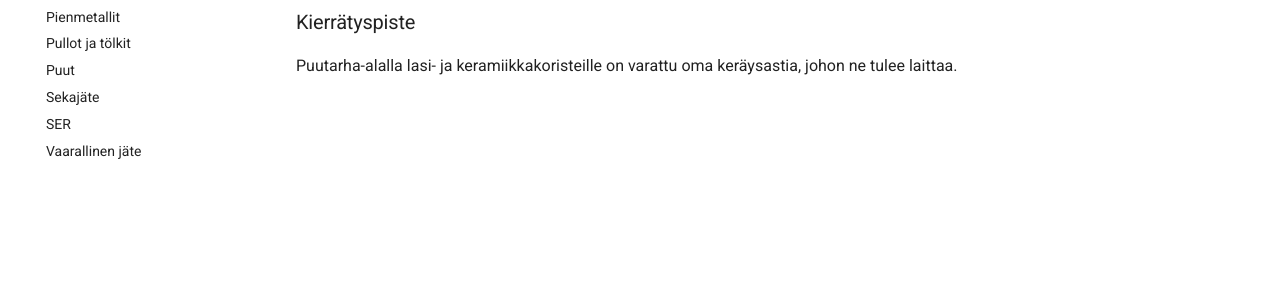
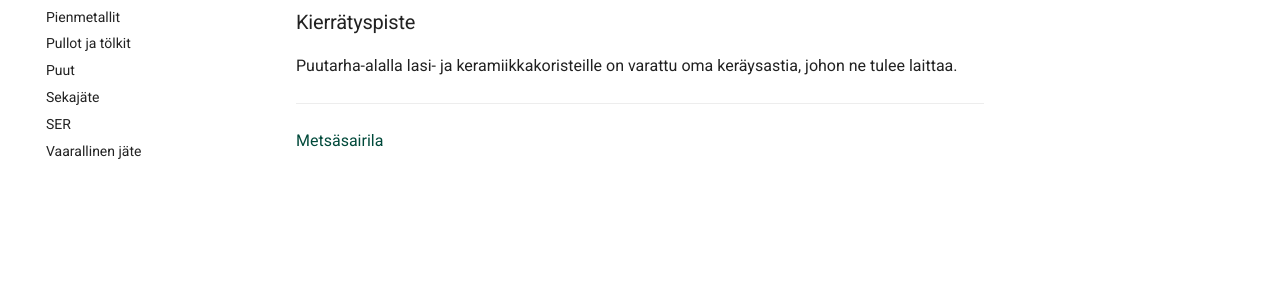
Before and after one commit to vt13op/loop-ed, an MkDocs documentation site: the page built from docs/lasi_ja_keramiikka.md, in a window 1280 px wide. Shown: the part 310-603 px from the top of the page. Built offline with MkDocs 1.6.1 and Material for MkDocs 9.7.7, drawn with Linux system fonts in a browser that asks for light colours.

Commit message:
Update lasi_ja_keramiikka.md

```diff
--- a/docs/lasi_ja_keramiikka.md
+++ b/docs/lasi_ja_keramiikka.md
@@ -6,3 +6,7 @@
 ### Kierrätyspiste
 
 Puutarha-alalla lasi- ja keramiikkakoristeille on varattu oma keräysastia, 	johon ne tulee laittaa.
+
+---
+
+[Metsäsairila](https://www.metsasairila.fi/lajittelu-ja-neuvonta/lajittelu/lasi-ja-keramiikka.html)
```
